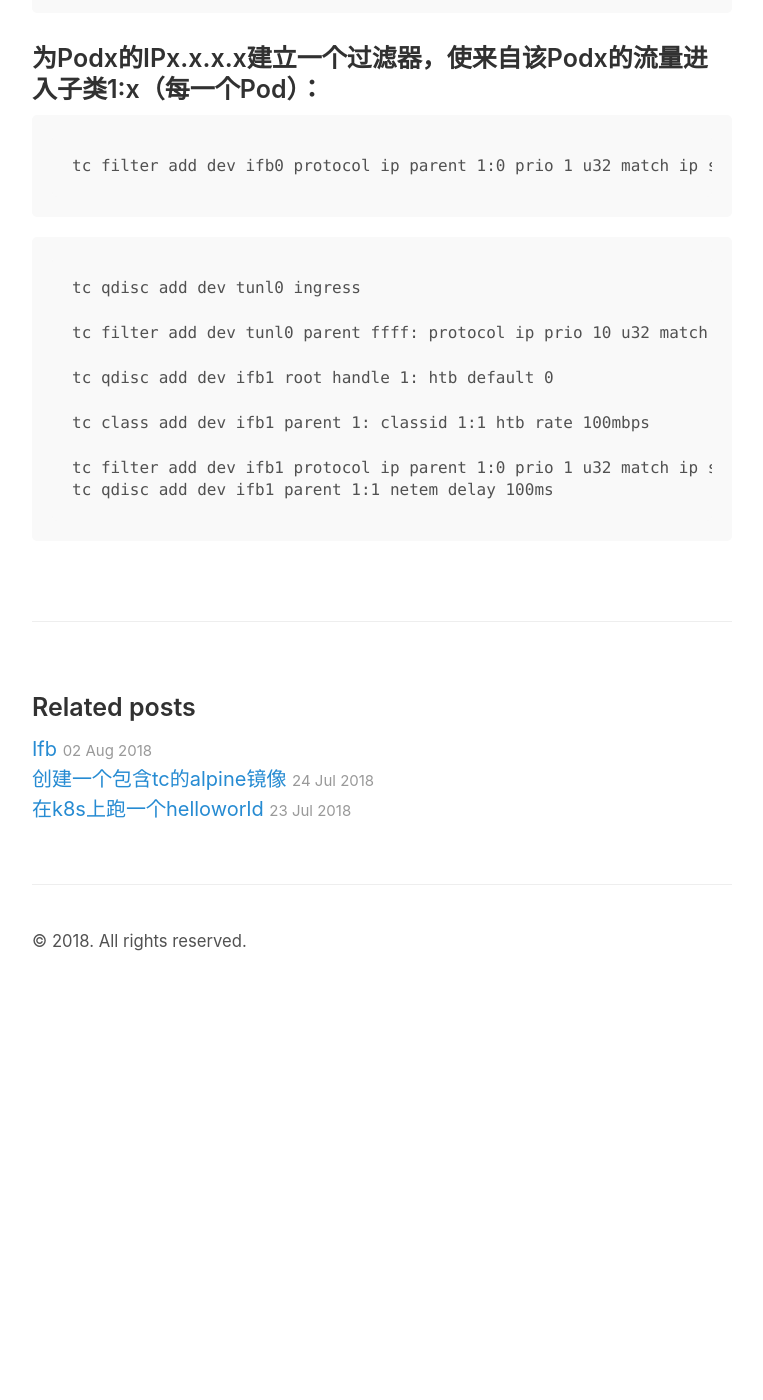
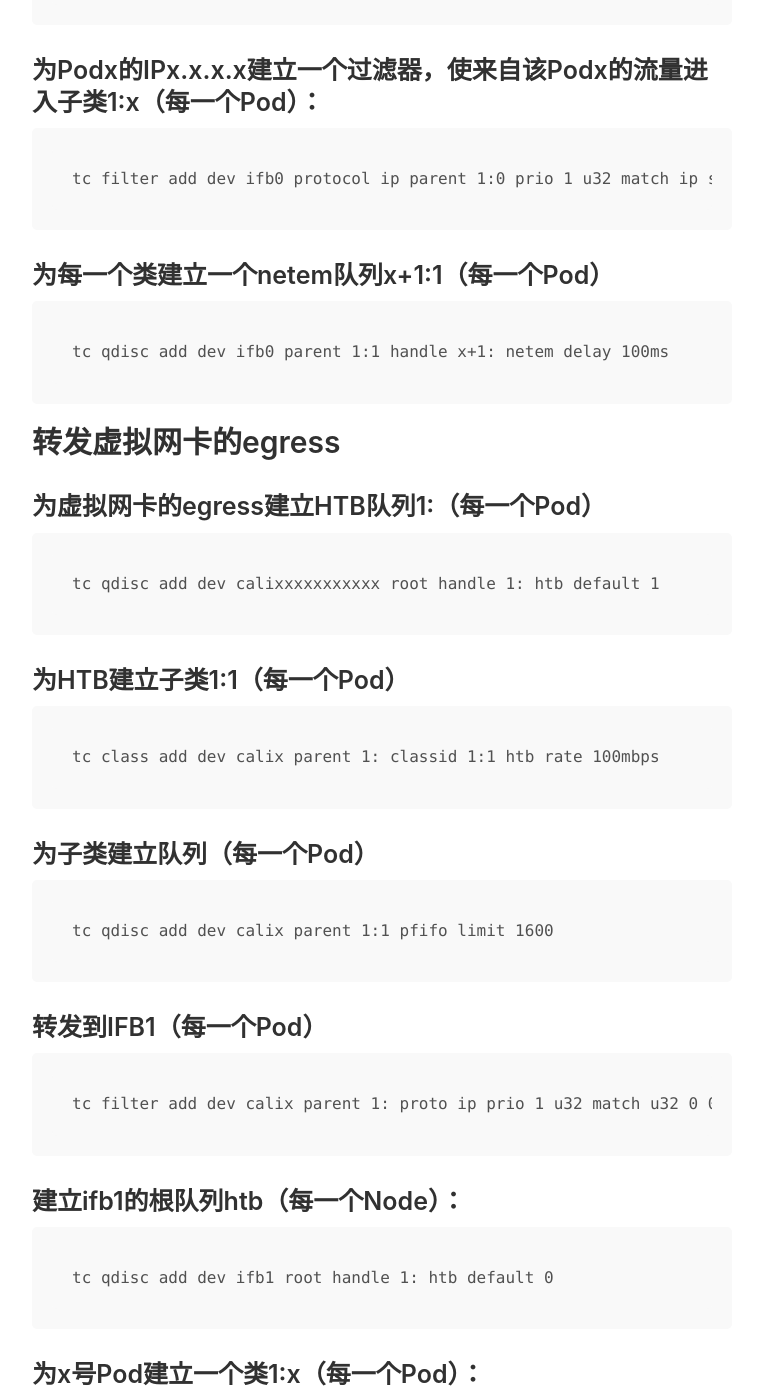
Before and after one commit to BForever/BForever.github.io, a Jekyll site: the page built from _posts/2018-8-3-IFB上挂载NETEM.md, in a window 1280 px wide and 1400 px high, scrolled down 870 px. Shown: the whole window, without its empty margins (258-1021 px from the left). Built offline with Jekyll 4.4.1, drawn with Linux system fonts in a browser that asks for light colours; our own code applies the rules of GitHub Pages for plain Markdown files; before the commit the page ends 1865 px from its top, so only the background shows below that; some of the changed text lies outside the part shown.

Commit message:
daily update

````diff
--- a/_posts/2018-8-3-IFB上挂载NETEM.md
+++ b/_posts/2018-8-3-IFB上挂载NETEM.md
@@ -1,10 +1,9 @@
 # IFB上挂载NETEM
+## 转发虚拟网卡的ingress
 ### 建立虚拟网卡的ingress转发到ifb0（每一个Pod）：
 ```
-tc qdisc add dev calicoxxxxxxxxxxx ingress
-tc filter add dev calicoxxxxxxxxxxx parent ffff: protocol ip prio 10 u32 \
-> match u32 0 0 flowid 1:1 \
-> action mirred egress redirect dev ifb0
+tc qdisc add dev calixxxxxxxxxxx ingress
+tc filter add dev calixxxxxxxxxxx parent ffff: protocol ip prio 10 u32 match u32 0 0 flowid 1:1 action mirred egress redirect dev ifb0
 ```
 
 ### 建立ifb0的根队列htb（每一个Node）：
@@ -21,17 +20,46 @@ tc class add dev ifb0 parent 1: classid 1:x htb rate 100mbps
 ```
 tc filter add dev ifb0 protocol ip parent 1:0 prio 1 u32 match ip src x.x.x.x flowid 1:x
 ```
+### 为每一个类建立一个netem队列x+1:1（每一个Pod）
+```
+tc qdisc add dev ifb0 parent 1:1 handle x+1: netem delay 100ms
+```
+## 转发虚拟网卡的egress
+### 为虚拟网卡的egress建立HTB队列1:（每一个Pod）
+```
+tc qdisc add dev calixxxxxxxxxxx root handle 1: htb default 1
+```
 
+### 为HTB建立子类1:1（每一个Pod）
+```
+tc class add dev calix parent 1: classid 1:1 htb rate 100mbps
+```
 
+### 为子类建立队列（每一个Pod）
 ```
-tc qdisc add dev tunl0 ingress
+tc qdisc add dev calix parent 1:1 pfifo limit 1600
+```
 
-tc filter add dev tunl0 parent ffff: protocol ip prio 10 u32 match u32 0 0 flowid 1:1 action mirred egress redirect dev ifb1
+### 转发到IFB1（每一个Pod）
+```
+tc filter add dev calix parent 1: proto ip prio 1 u32 match u32 0 0 flowid 1:1 action mirred egress redirect dev ifb1
+```
 
+### 建立ifb1的根队列htb（每一个Node）：
+```
 tc qdisc add dev ifb1 root handle 1: htb default 0
+```
 
-tc class add dev ifb1 parent 1: classid 1:1 htb rate 100mbps
+### 为x号Pod建立一个类1:x（每一个Pod）：
+```
+tc class add dev ifb1 parent 1: classid 1:x htb rate 100mbps
+```
 
-tc filter add dev ifb1 protocol ip parent 1:0 prio 1 u32 match ip src 192.168.102.232 flowid 1:1
-tc qdisc add dev ifb1 parent 1:1 netem delay 100ms
+### 为Podx的IPx.x.x.x建立一个过滤器，使来自该Podx的流量进入子类1:x（每一个Pod）：
 ```
+tc filter add dev ifb1 protocol ip parent 1:0 prio 1 u32 match ip src x.x.x.x flowid 1:x
+```
+### 为每一个类建立一个netem队列x+1:1（每一个Pod）
+```
+tc qdisc add dev ifb1 parent 1:1 handle x+1: netem delay 100ms
+```
````
Also changed, not shown: _posts/2018-8-9-无法下载golang.org-x-net解决方法.md (added, +18 -0 lines), 9 other files.
